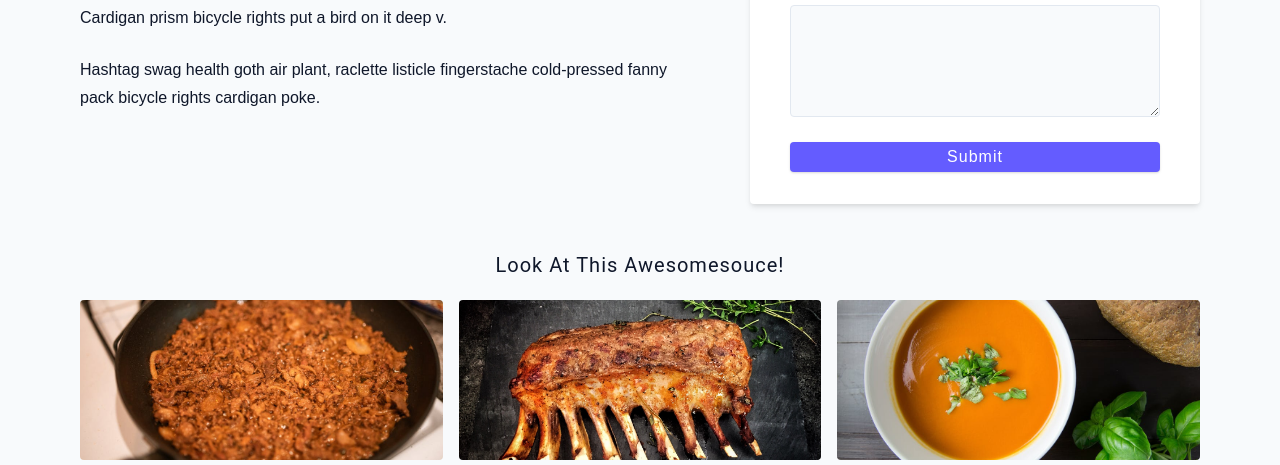
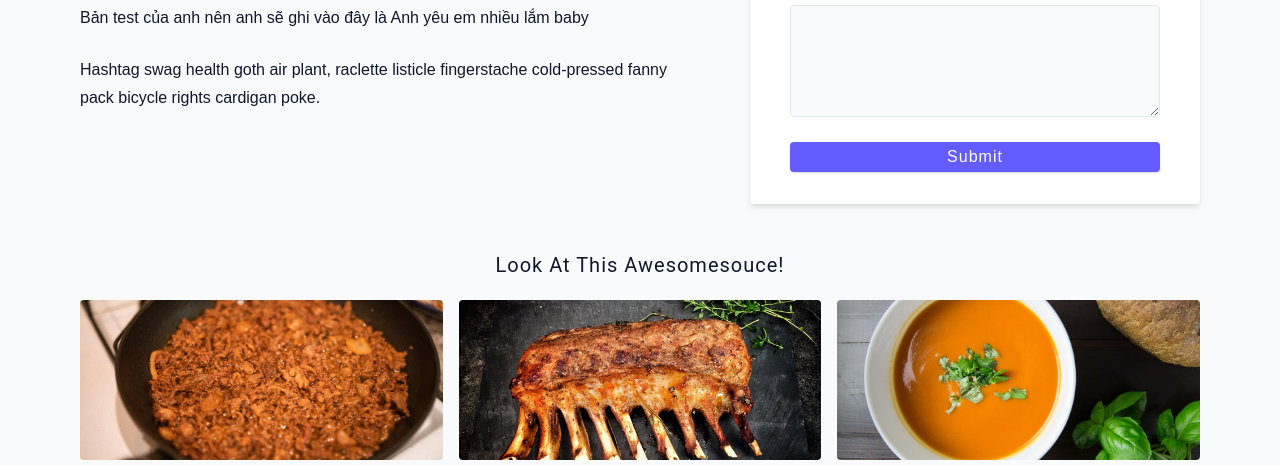
Before and after one commit to KevinNoob/menuhangnguyen, a plain HTML site: page contact.html in a window 1280 px wide. Shown: the part 335-800 px from the top of the page. Drawn offline with Linux system fonts and the light colour scheme.

Commit message:
init project

```diff
--- a/contact.html
+++ b/contact.html
@@ -50,7 +50,7 @@
               Four dollar toast biodiesel plaid salvia actually pickled banjo
               bespoke mlkshk intelligentsia edison bulb synth.
             </p>
-            <p>Cardigan prism bicycle rights put a bird on it deep v.</p>
+            <p>Bản test của anh nên anh sẽ ghi vào đây là Anh yêu em nhiều lắm baby </p>
             <p>
               Hashtag swag health goth air plant, raclette listicle fingerstache
               cold-pressed fanny pack bicycle rights cardigan poke.
```
